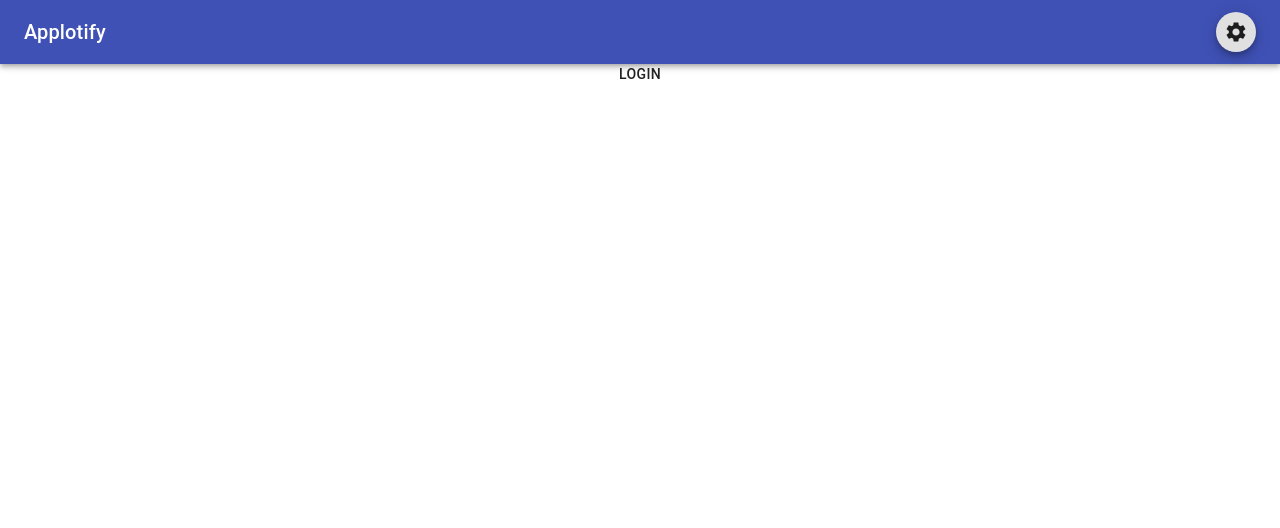
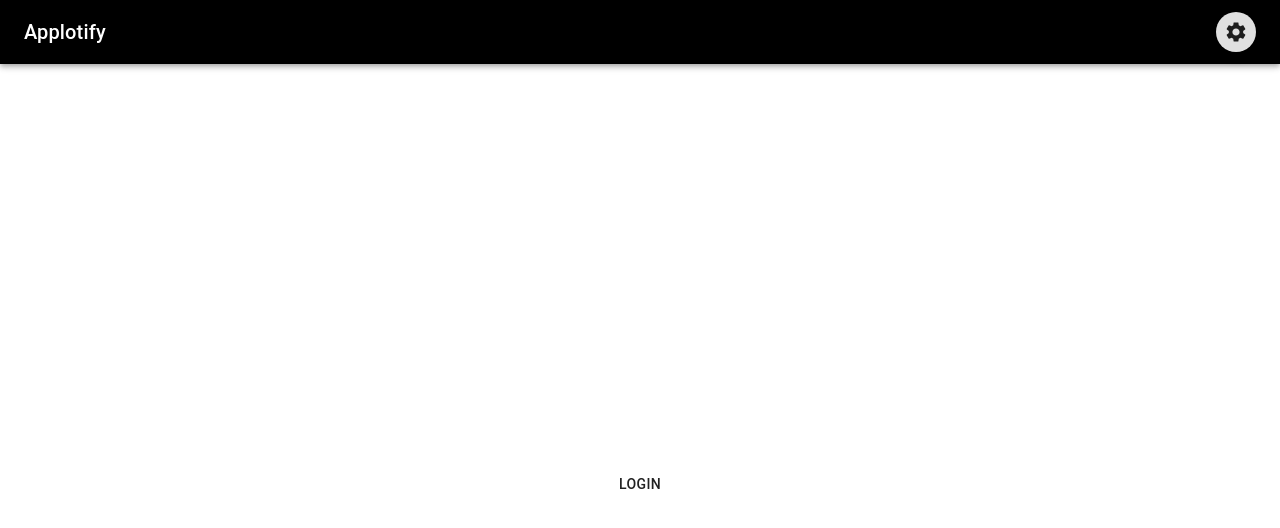
Before and after one commit to mihirsamdarshi/spotify-react-player, a React (Create React App) app: page / in a window 1280 px wide. Shown: the top 528 px of the page. Built offline with nearby package versions, Linux system fonts and the light colour scheme.

Commit message:
styling changes
Signed-off-by: Mihir Samdarshi <mihirsamdarshi@yahoo.com>

```diff
--- a/src/components/App.js
+++ b/src/components/App.js
@@ -19,8 +19,8 @@ const App = () => {
     // content (i.e., what the render() method returns for class-based components).
     return (
         <div className="App">
-            <AppHeader/>
-            {loggedIn ? <MainAppBody/> : <Hero login={setClientLoggedIn}/>}
+            <AppHeader />
+            {loggedIn ? <MainAppBody /> : <Hero login={setClientLoggedIn} />}
         </div>
     );
 };
--- a/src/components/AppHeader.js
+++ b/src/components/AppHeader.js
@@ -6,18 +6,20 @@ import SettingsButton from './SettingsButton';
 import '../stylesheets/AppHeader.scss';
 
 const AppHeader = () => {
+    const blackOverride = {
+        backgroundColor: 'black',
+    };
+
     return (
-        <div className="appHeader">
-            <AppBar position="static" color="primary">
+        <AppBar position="static" style={blackOverride}>
             <Toolbar>
                 <Typography variant="h6" className="title">
                     Applotify
                 </Typography>
-                    <SettingsButton className="settingsButton"/>
+                <SettingsButton className="settingsButton" />
             </Toolbar>
         </AppBar>
-        </div>
     );
-}
+};
 
-export default AppHeader
+export default AppHeader;
--- a/src/components/Hero.js
+++ b/src/components/Hero.js
@@ -3,7 +3,7 @@ import Button from '@material-ui/core/Button';
 import '../stylesheets/Hero.scss';
 
 const Hero = (props) => (
-    <div>
+    <div className="fillWindow">
         <Button className="centered" onClick={() => props.login(true)}>
                 Login
         </Button>
--- a/src/components/MainAppBody.js
+++ b/src/components/MainAppBody.js
@@ -29,6 +29,7 @@ const MainAppBody = () => {
         width: width - 84,
     };
 
+    // Getter Functions
     const getPlaylists = async () => {
         setError(null);
         try {
@@ -57,6 +58,7 @@ const MainAppBody = () => {
         setShowNowPlaying(true);
     };
 
+    // Display Functions
     const numPlaylists = () => (
         <div className="numTracksWrapper">
             <Typography className="playlistsAvailable">
@@ -86,7 +88,7 @@ const MainAppBody = () => {
     );
 
     const displaySongs = () => (
-        <Paper className="paper">
+        <Paper className="paper" style={blackOverride}>
             <GetNowPlayingDispatch.Provider value={getNowPlaying}>
                 <Songs songs={songList} />
             </GetNowPlayingDispatch.Provider>
@@ -99,21 +101,28 @@ const MainAppBody = () => {
         </div>
     );
 
+    // OnLoad Functions
     useEffect(() => {
         getPlaylists();
     }, []);
 
+    // Handler Functions
     const handleSongListClose = () => {
         if (showSongs && !showNowPlaying) {
             setShowSongs(false);
         }
     };
 
+    // Style Override Object
+    const blackOverride = {
+        backgroundColor: '#EEE',
+    };
+
     return (
         <div className="root">
             <Grid container className="gridContainer">
                 <Grid item xs={4} style={heightWidthStyle}>
-                    <Paper className="paper">
+                    <Paper className="paper" style={blackOverride}>
                         {showPlaylists && !errorString ? displayPlaylists() : displayError()}
                     </Paper>
                 </Grid>
--- a/src/stylesheets/App.scss
+++ b/src/stylesheets/App.scss
@@ -1,7 +1,4 @@
-.app-body {
-  margin-top: 20px;
+.App {
+  background-color: #ffffff;
+  height: 100vh;
 }
-
-.spaceMainContent {
-  margin-bottom: 15px;
-}
--- a/src/stylesheets/AppHeader.scss
+++ b/src/stylesheets/AppHeader.scss
@@ -2,10 +2,10 @@
   flex-grow: 1;
 }
 
-.appHeader {
+.MuiAppBar-root {
   background-color: black;
-  color: white;
-  margin-bottom: 10px;
+  color: pink;
+  margin-bottom: 20px;
 }
 
 .settingsButton {
--- a/src/stylesheets/Hero.scss
+++ b/src/stylesheets/Hero.scss
@@ -2,6 +2,9 @@
   position: absolute;
   top: 50%;
   left: 50%;
-  /* bring your own prefixes */
   transform: translate(-50%, -50%);
 }
+
+.fillWindow {
+  height: 100%;
+}
```
Lines whose indentation alone changed are shown as unchanged.
